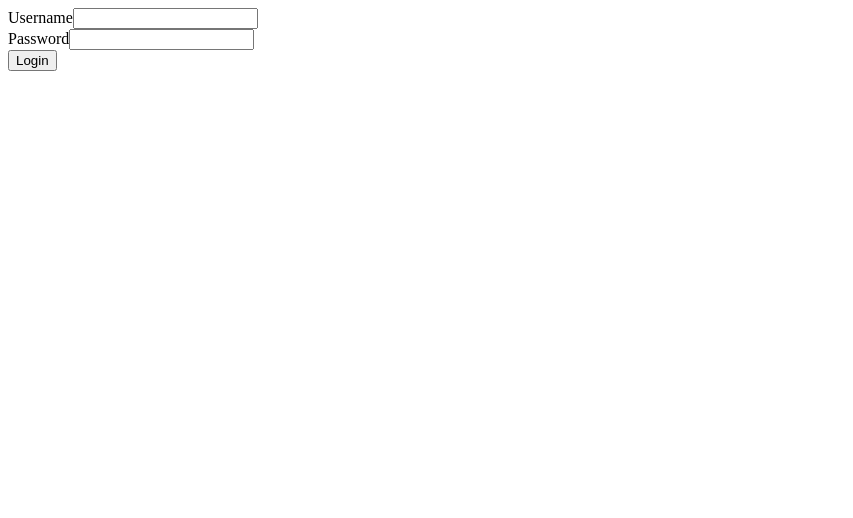
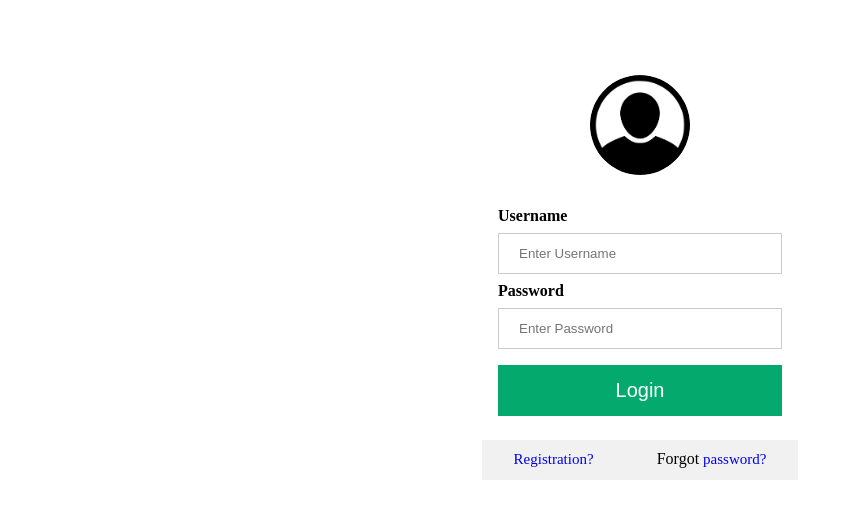
Before and after one commit to SochircaRoman/blog-site-api, a Vue app in the folder frontend/: page /login in a window 1280 px wide. Shown: the top 518 px of the page, without its empty margins (0-853 px from the left). Built offline with nearby package versions, Linux system fonts and the light colour scheme.

Commit message:
Fix LoginItem

```diff
--- a/frontend/src/components/LoginItem.vue
+++ b/frontend/src/components/LoginItem.vue
@@ -1,22 +1,28 @@
 <template>
-  <div class="container">
+  <div class="wrapper">
     <Form @submit="handleLogin" :validation-schema="schema">
-      <div class="form-group">
-        <label for="username">Username</label>
-        <Field name="username" type="text" class="form-control" />
-        <ErrorMessage name="username" class="error-feedback" />
-      </div>
-      <div class="form-group">
-        <label for="password">Password</label>
-        <Field name="password" type="password" class="form-control" />
-        <ErrorMessage name="password" class="error-feedback" />
-      </div>
 
-      <div class="form-group">
-        <button class="btn btn-primary btn-block" :disabled="loading">
+      <div class="img_container">
+				<img src="/avatar.png" alt="Avatar" class="profile_img">
+			</div>
+
+      <div class="input_container">
+        <div>
+          <label for="username"><b>Username</b></label>
+          <Field name="username" type="text" placeholder="Enter Username" class="input_field" />
+          <ErrorMessage name="username" class="error-feedback" />
+        </div>
+
+        <div>
+          <label for="password"><b>Password</b></label>
+          <Field name="password" type="password" placeholder="Enter Password" class="input_field" />
+          <ErrorMessage name="username" class="error-feedback" />
+        </div>
+
+        <button class="submit_btn" :disabled="loading">
           <span
             v-show="loading"
-            class="spinner-border spinner-border-sm"
+            class=""
           ></span>
           <span>Login</span>
         </button>
@@ -27,6 +33,16 @@
           {{ message }}
         </div>
       </div>
+
+      <div class="other">
+				<div class="other_info">
+					<a href="#" class="other_info-link">Registration?</a>
+				</div>
+				<div class="other_info">
+					Forgot <a href="#" class="other_info-link">password?</a>
+				</div>
+	  	</div>
+
     </Form>
   </div>
 </template>
@@ -85,4 +101,61 @@ export default {
 
 <style scoped>
 
+.wrapper {
+  max-width: 25%;
+  margin: 0 auto;
+  margin-top: 75px;
+}
+
+.img_container {
+  text-align: center;
+  margin: 24px 0 12px 0;
+}
+
+.profile_img {
+  width: 100px;
+  border-radius: 50%;
+}
+
+.input_container {
+  padding: 16px;
+}
+
+.submit_btn {
+  background-color: #04AA6D;
+  color: white;
+  padding: 14px 20px;
+  margin: 8px 0;
+  border: none;
+  cursor: pointer;
+  width: 100%;
+  font-size: 20px;
+}
+
+.submit_btn:hover {
+  opacity: 0.8;
+}
+
+.input_field {
+  width: 100%;
+  padding: 12px 20px;
+  margin: 8px 0;
+  display: inline-block;
+  border: 1px solid #ccc;
+  box-sizing: border-box;
+}
+
+.other {
+  min-height: 30px;
+  padding-top: 10px;
+  display: flex;
+  justify-content: space-around;
+  background-color:#f1f1f1;
+}
+
+.other_info-link {
+  text-decoration: none;
+  font-size: 15px;
+}
+
 </style>
```
Also changed, not shown: frontend/public/avatar.png (added).
